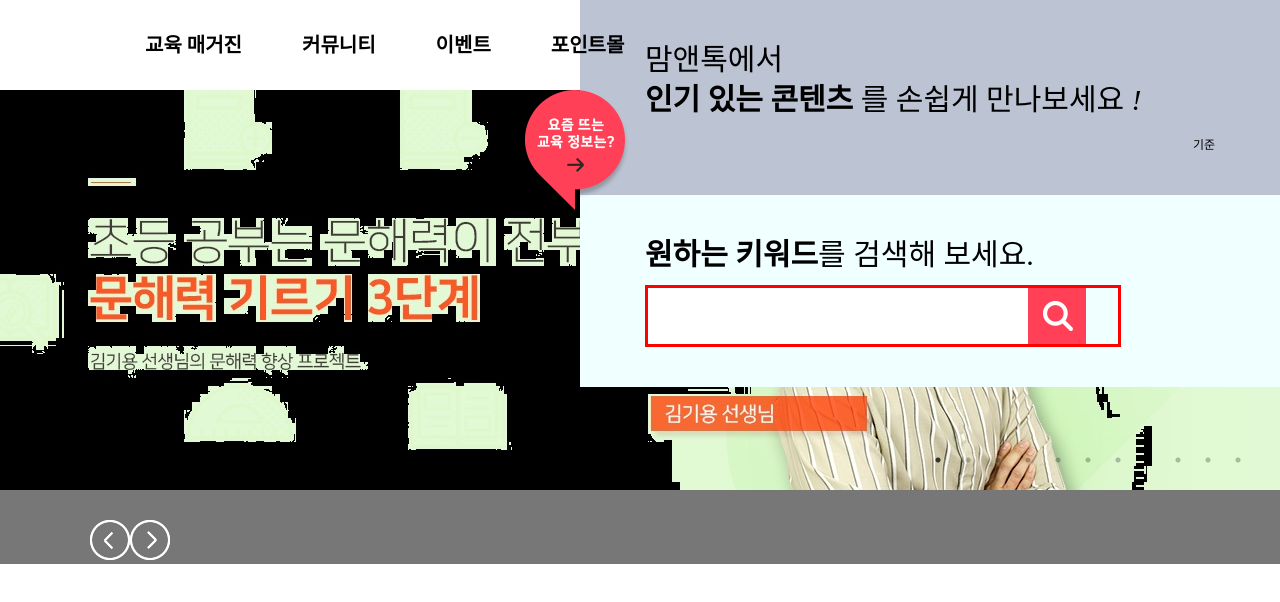
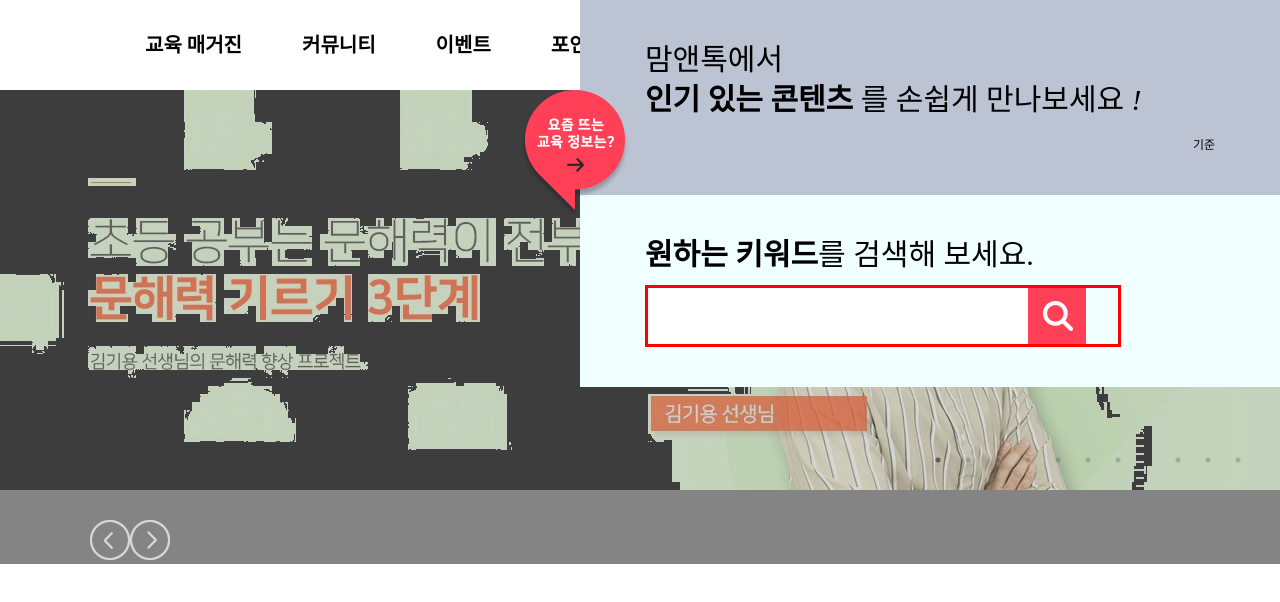
Before and after one commit to lynb0522/mmntak, a plain HTML site: page index.html in a window 1280 px wide. Both pictures are taken after a click on the element 1025 px from the left and 174 px from the top of the page. Drawn offline with nearby package versions, Linux system fonts and the light colour scheme; files whose address does not match are found by name.

Commit message:
Add files via upload

```diff
--- a/css/style.css
+++ b/css/style.css
@@ -27,6 +27,14 @@ a{
     min-width: 1100px;
     overflow: hidden;
 }
+.wrap > .hide-side.active{
+    position: absolute;
+    width: 100%;
+    height: 100%;
+    opacity: 0.4;
+    background-color: #999;
+    z-index: 555;
+}
 .top-bar{
     width: 100%;
     height: 90px;
@@ -53,7 +61,8 @@ a{
     height: 90px;
     padding-left: 25px;
     position: relative;
-    z-index: 999;
+
+
 }
 
 .top-bar >.top-bar-in >.menu-box >ul >li{
@@ -151,7 +160,6 @@ a{
     right: 200px;
 }
 
-
 .contain >.center-wrap> .slick-wrap> .btn-wrap{
     width: 200px;
     position: absolute;
@@ -170,11 +178,13 @@ a{
     top:0;
     right: -800px;
     background-color: azure;
+    z-index: 888;
+    transition: 0.5s;
 }
 
 .contain >.center-wrap>.slick-wrap>.hide-edu-wrap.active{
-
     right: 0px;
+    transition: 0.5s;
 }
 
 .contain >.center-wrap>.slick-wrap>.hide-edu-wrap >.hide-edu{
@@ -205,7 +215,7 @@ a{
 }
 .contain >.center-wrap>.slick-wrap>.hide-edu-wrap >.hide-edu > .text-box >p >.ita{
     font-style: italic;
-    /* 왜 안기울어질까.. */
+
 }
 .contain >.center-wrap>.slick-wrap>.hide-edu-wrap >.hide-edu > .text-box >.standard{
     font-size: 12px;
--- a/index.html
+++ b/index.html
@@ -22,6 +22,7 @@
 
 <body>
     <div class="wrap">
+
         <div class="top-bar">
             <div class="top-bar-in row">
                 <div class="logo-box cell">
@@ -108,6 +109,7 @@
                 </div>
             </div>
         </div>
+        <div class="hide-side"></div>
         <div class="contain">
             <div class="center-wrap">
                 <div class="slick-wrap">
@@ -129,6 +131,7 @@
                     </div>
                     <div class="hide-edu-wrap ">
                         <div class="hide-edu">
+
                             <div class="close-btn">
                                 <img src="./image/btn_eduinfo2.png" alt="">
                             </div>
@@ -150,6 +153,7 @@
                                 </form>
                             </div>
                         </div>
+
                     </div>
                 </div>
                 <div class="btn-wrap row">
--- a/js/script.js
+++ b/js/script.js
@@ -8,8 +8,24 @@ $(document).ready(function(){
     });
   });
 
-$(document).ready(function(){
-  $('.edu-info').click(function(){
-    $('.hide-edu-wrap').addClass("active");
+  $(document).ready(function(){
+
+    $(".edu-info").click(function(){
+      var thisIndex = $(this).index();
+
+      if( $(".hide-edu-wrap").eq(thisIndex).hasClass("active") ){
+
+        $(".wrap>.hide-side").removeClass("active");
+
+      } else {
+
+        $(".hide-edu-wrap").addClass("active")
+        $(".hide-side").addClass("active")
+      }
+    });
+
+    $(".hide-side").click(function(){
+      $(".hide-edu-wrap").removeClass("active")
+      $(".hide-side").removeClass("active")
+    })
   });
-});
```
